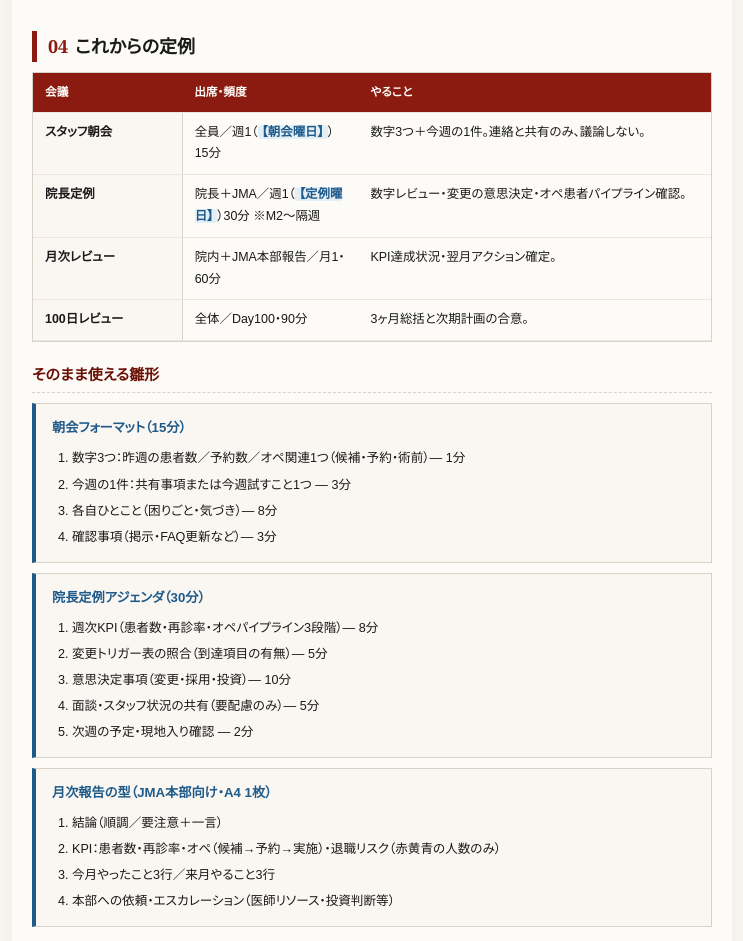
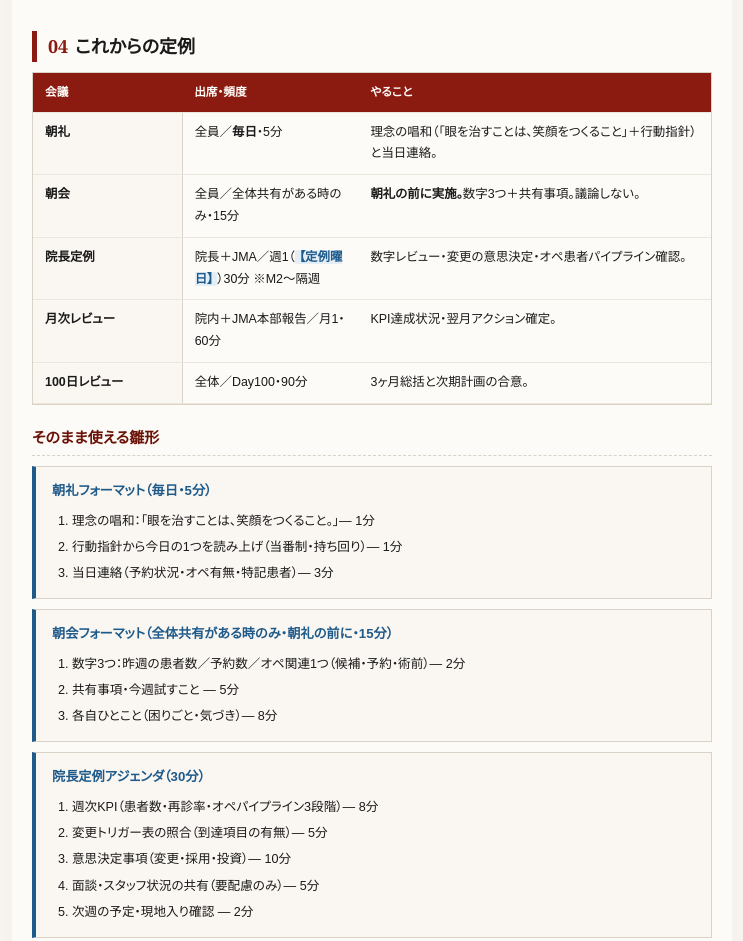
Before and after one commit to torahikomozawa-cyber/jma-pmi-playbook, a plain HTML site: page tpl-14-kickoff.html in a window 1280 px wide. Shown: the part 2345-3286 px from the top of the page, without its empty margins (268-1011 px from the left). Drawn offline with Linux system fonts and the light colour scheme.

Commit message:
update: daily chorei (rinen shouwa) + choukai only when needed, before chorei

```diff
--- a/tpl-14-kickoff.html
+++ b/tpl-14-kickoff.html
@@ -275,7 +275,8 @@
       <table>
         <thead><tr><th style="width:22%;">会議</th><th style="width:26%;">出席・頻度</th><th>やること</th></tr></thead>
         <tbody>
-          <tr><td class="row-label">スタッフ朝会</td><td>全員／週1（<span class="var">【朝会曜日】</span>）15分</td><td>数字3つ＋今週の1件。連絡と共有のみ、議論しない。</td></tr>
+          <tr><td class="row-label">朝礼</td><td>全員／<strong>毎日</strong>・5分</td><td>理念の唱和（「眼を治すことは、笑顔をつくること」＋行動指針）と当日連絡。</td></tr>
+          <tr><td class="row-label">朝会</td><td>全員／全体共有がある時のみ・15分</td><td><strong>朝礼の前に実施。</strong>数字3つ＋共有事項。議論しない。</td></tr>
           <tr><td class="row-label">院長定例</td><td>院長＋JMA／週1（<span class="var">【定例曜日】</span>）30分 ※M2〜隔週</td><td>数字レビュー・変更の意思決定・オペ患者パイプライン確認。</td></tr>
           <tr><td class="row-label">月次レビュー</td><td>院内＋JMA本部報告／月1・60分</td><td>KPI達成状況・翌月アクション確定。</td></tr>
           <tr><td class="row-label">100日レビュー</td><td>全体／Day100・90分</td><td>3ヶ月総括と次期計画の合意。</td></tr>
@@ -285,12 +286,19 @@
 
     <h3>そのまま使える雛形</h3>
     <div class="mtg-tpl">
-      <div class="mt-title">朝会フォーマット（15分）</div>
+      <div class="mt-title">朝礼フォーマット（毎日・5分）</div>
       <ol>
-        <li>数字3つ：昨週の患者数／予約数／オペ関連1つ（候補・予約・術前）— 1分</li>
-        <li>今週の1件：共有事項または今週試すこと1つ — 3分</li>
+        <li>理念の唱和：「眼を治すことは、笑顔をつくること。」— 1分</li>
+        <li>行動指針から今日の1つを読み上げ（当番制・持ち回り）— 1分</li>
+        <li>当日連絡（予約状況・オペ有無・特記患者）— 3分</li>
+      </ol>
+    </div>
+    <div class="mtg-tpl">
+      <div class="mt-title">朝会フォーマット（全体共有がある時のみ・朝礼の前に・15分）</div>
+      <ol>
+        <li>数字3つ：昨週の患者数／予約数／オペ関連1つ（候補・予約・術前）— 2分</li>
+        <li>共有事項・今週試すこと — 5分</li>
         <li>各自ひとこと（困りごと・気づき）— 8分</li>
-        <li>確認事項（掲示・FAQ更新など）— 3分</li>
       </ol>
     </div>
     <div class="mtg-tpl">
```
Also changed, not shown: plan-100days.html (+1 -1 lines), todo-tracker.html (+2 -2 lines).
